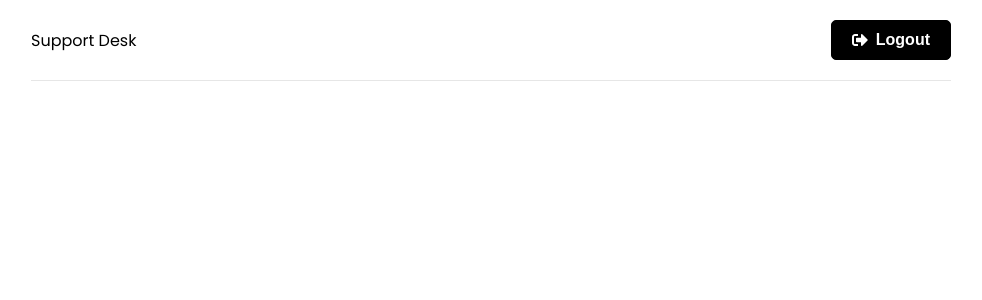
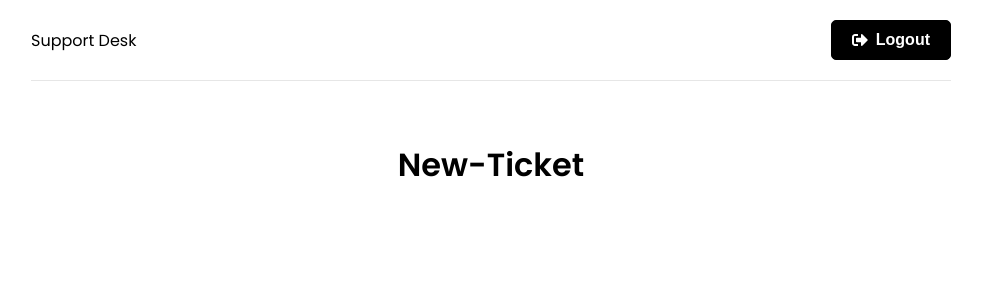
Before and after one commit to yes-im-harsh/support-ticket, a React (Create React App) app in the folder frontend/: page /new-ticket in a window 1280 px wide. Before the commit this address had no page. Shown: the top 300 px of the page, without its empty margins (149-1131 px from the left). Built offline with nearby package versions, Linux system fonts and the light colour scheme; sample sign-in values are in the browser's storage.

Commit message:
Route Guard, Created Custom Hook useAuthStatus & PrivateRoute Implemented (to get the feature that only loged-in user can create ticket)

```diff
--- a/frontend/src/App.js
+++ b/frontend/src/App.js
@@ -2,8 +2,10 @@
 import { ToastContainer } from "react-toastify";
 import "react-toastify/dist/ReactToastify.css";
 import Header from "./components/Header";
+import PrivateRoute from "./components/PrivateRoute";
 import Home from "./pages/Home";
 import Login from "./pages/Login";
+import NewTicket from "./pages/NewTicket";
 import Register from "./pages/Register";
 
 function App() {
@@ -16,6 +18,9 @@
             <Route path="/" element={<Home />} />
             <Route path="/register" element={<Register />} />
             <Route path="/login" element={<Login />} />
+            <Route path="/new-ticket" element={<PrivateRoute />}>
+              <Route path="/new-ticket" element={<NewTicket />} />
+            </Route>
           </Routes>
         </div>
       </Router>
--- /dev/null
+++ b/frontend/src/components/PrivateRoute.jsx
@@ -0,0 +1,14 @@
+import { Navigate, Outlet } from "react-router-dom";
+import { useAuthStatus } from "../hooks/useAuthStatus";
+import Spinner from "./Spinner";
+
+const PrivateRoute = () => {
+  const { isLoggedIn, checkingStatus } = useAuthStatus();
+
+  if (checkingStatus) {
+    return <Spinner />;
+  }
+  return isLoggedIn ? <Outlet /> : <Navigate to="/login" />;
+};
+
+export default PrivateRoute;
--- /dev/null
+++ b/frontend/src/hooks/useAuthStatus.js
@@ -0,0 +1,20 @@
+import { useState, useEffect } from "react";
+import { useSelector } from "react-redux";
+
+export const useAuthStatus = () => {
+  const [isLoggedIn, setIsLoggedIn] = useState(false);
+  const [checkingStatus, setCheckingStatus] = useState(true);
+
+  const { user } = useSelector((state) => state.auth);
+
+  useEffect(() => {
+    if (user) {
+      setIsLoggedIn(true);
+    } else {
+      setIsLoggedIn(false);
+    }
+
+    setCheckingStatus(false);
+  }, [user]);
+  return { isLoggedIn, checkingStatus };
+};
--- /dev/null
+++ b/frontend/src/pages/NewTicket.jsx
@@ -0,0 +1,11 @@
+import React from "react";
+
+const NewTicket = () => {
+  return (
+    <div>
+      <h1>New-Ticket</h1>
+    </div>
+  );
+};
+
+export default NewTicket;
```
